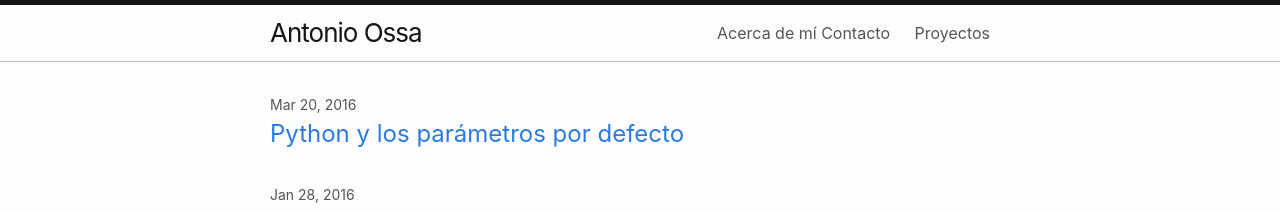
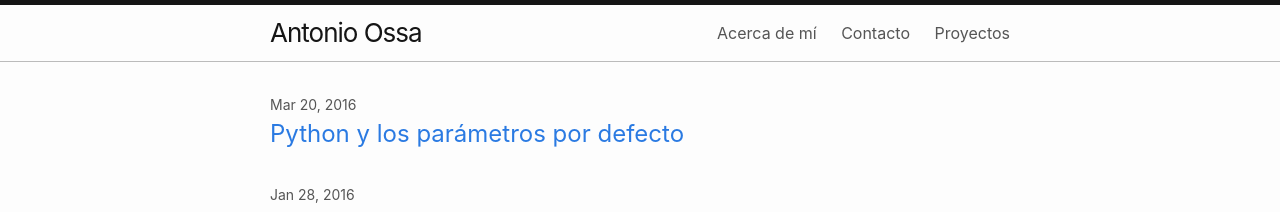
Before and after one commit to Normatica/aaossa.github.io, a Jekyll site: the page built from index.html, in a window 1280 px wide. Shown: the top 212 px of the page. Built offline with Jekyll 4.4.1, drawn with Linux system fonts in a browser that asks for light colours; nearby versions of some CDN libraries.

Commit message:
Fix header gap

```diff
--- a/_sass/_layout.scss
+++ b/_sass/_layout.scss
@@ -36,10 +36,10 @@
     color: $text-color;
     line-height: $base-line-height;
 
-    // Gaps between nav items, but not on the first one
-    &:not(:first-child) {
-      margin-right: 20px;
-    }
+    // Gaps between nav items, but not on the last one
+    &:not(:last-child) {
+        margin-right: 20px;
+      }
   }
 
   @include media-query($on-palm) {
```
